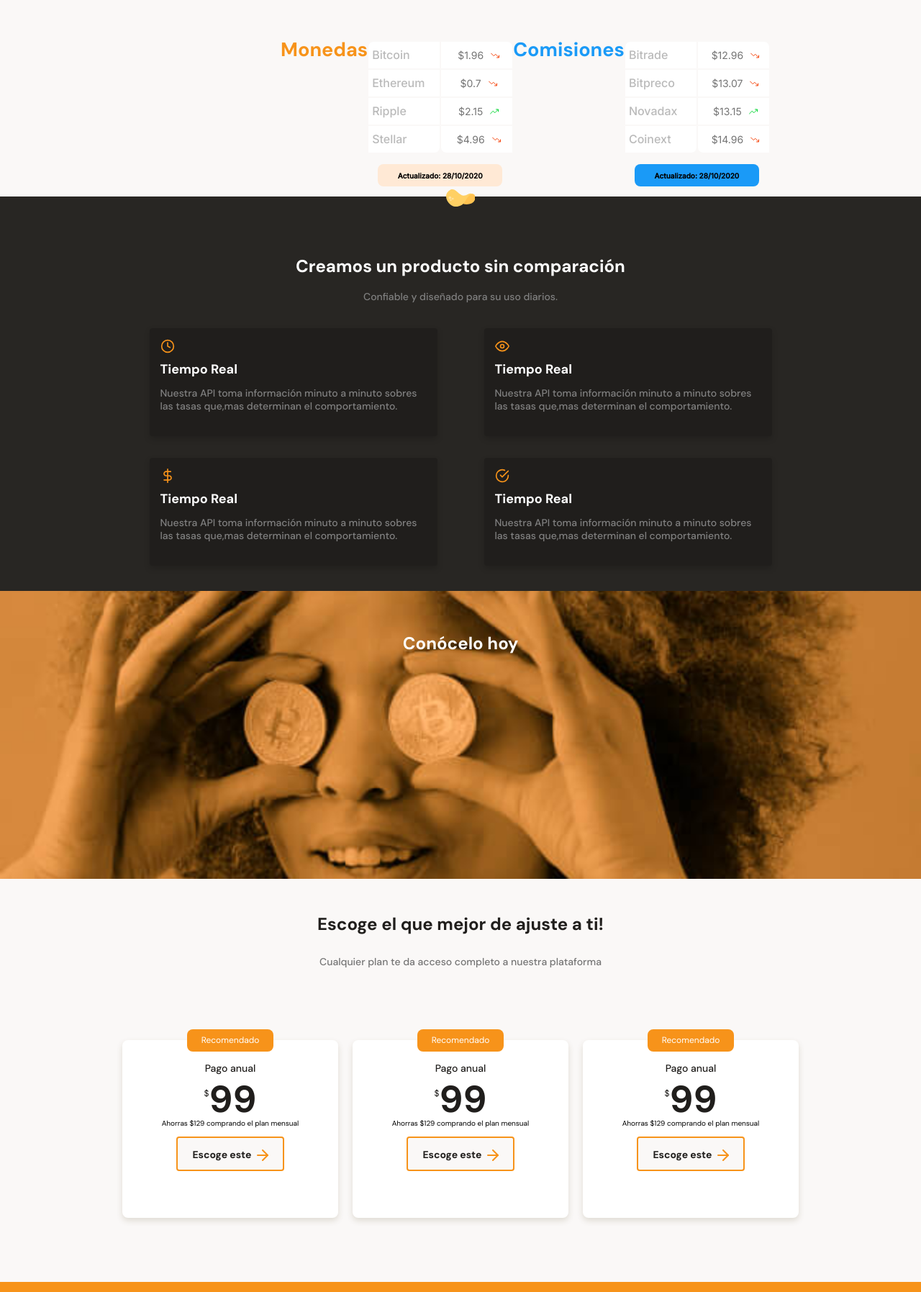
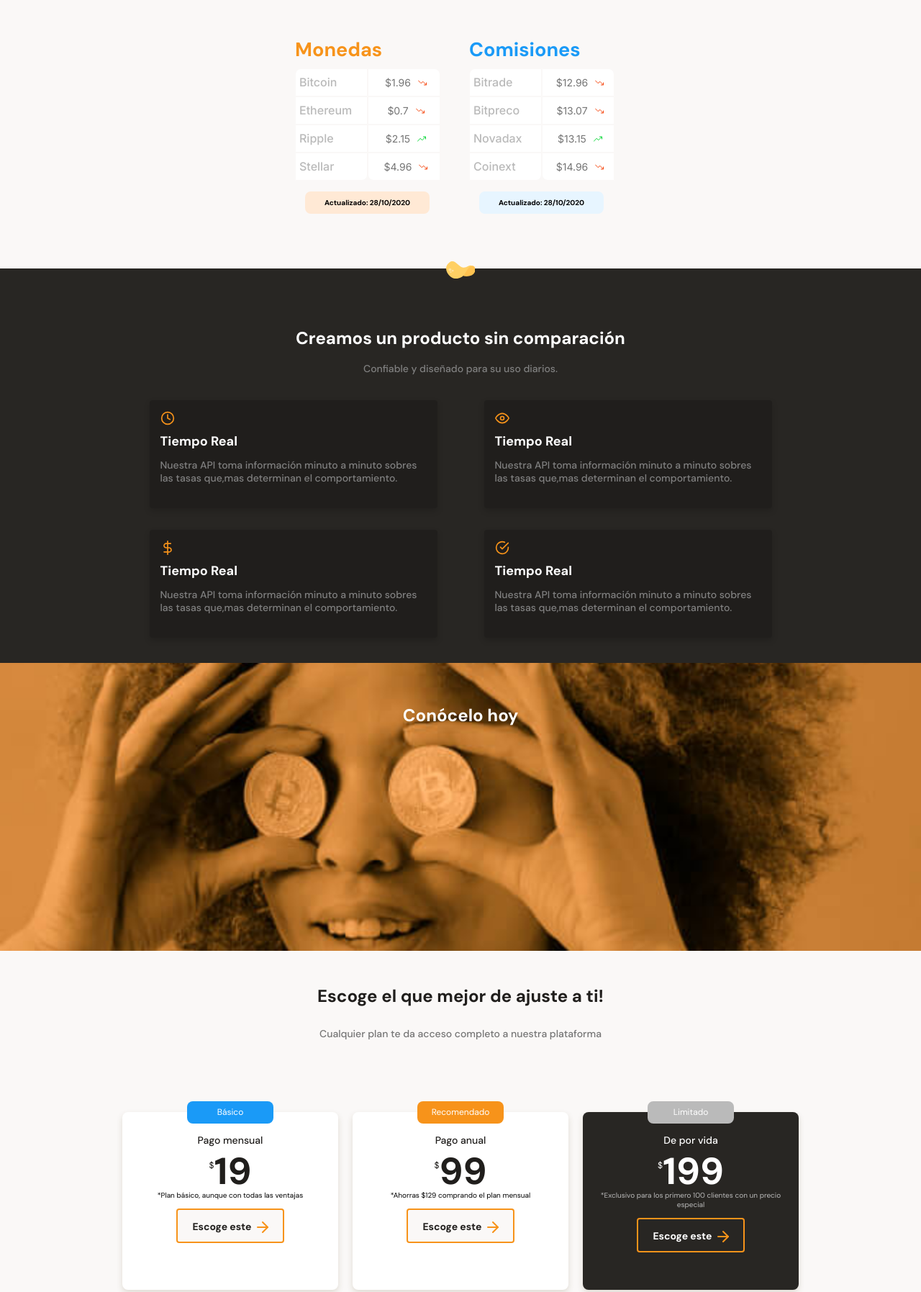
Before and after one commit to ivnvaldz7/BataBit, a plain HTML site: page index.html in a window 1280 px wide. Shown: the part 749-2544 px from the top of the page at 72% size. Drawn offline with Linux system fonts and the light colour scheme.

Commit message:
hotfix ready

```diff
--- a/CSS/tablet.css
+++ b/CSS/tablet.css
@@ -3,8 +3,6 @@
     width: 930px;
     margin: 0 auto;
 }
-
-
 
 .plans_container--slider{
     justify-content: center;
--- a/index.html
+++ b/index.html
@@ -26,10 +26,11 @@
             </div>
         </section>
         <section class="main_tables_container">
-            <section class="main_tables_container--title">
+            <section class="main_tables">
+                <article class="main_tables_container--title">
                     <h2>Monedas</h2>
-            </section>
-            <section class="main_tables">
+                </article>
+                <article class="main_tables_container--tables">
                     <div class="tables">Bitcoin</div>
                     <div class="tables">$1.96 <span class="down"></span></div>
                     <div class="tables">Ethereum</div>
@@ -38,14 +39,16 @@
                     <div class="tables">$2.15 <span class="up"></span></div>
                     <div class="tables">Stellar</div>
                     <div class="tables">$4.96 <span class="down"></span></div>
-                <div class="main_tables--date">
+                </article>
+                <article class="main_tables--date">
                     <p><b>Actualizado:</b> 28/10/2020</p>
-                </div>
-            </section>
-            <section class="main_tables_container--title2">
-                <h2>Comisiones</h2>
+                </article>
             </section>
             <section class="main_tables">
+                <article class="main_tables_container--title">
+                    <h2>Comisiones</h2>
+                </article>
+                <article class="main_tables_container--tables">
                     <div class="tables">Bitrade</div>
                     <div class="tables">$12.96 <span class="down"></span></div>
                     <div class="tables">Bitpreco</div>
@@ -54,9 +57,10 @@
                     <div class="tables">$13.15 <span class="up"></span></div>
                     <div class="tables">Coinext</div>
                     <div class="tables">$14.96 <span class="down"></span></div>
-                <div class="main_tables--date2">
+                </article>
+                <article class="main_tables--date">
                     <p><b>Actualizado:</b> 28/10/2020</p>
-                </div>
+                </article>
             </section>
         </section>
         <section class="main_products_details">
@@ -98,11 +102,11 @@
             </div>
             <section class="plans_container--slider">
                 <article class="plans_container--cards">
-                    <p class="recommended">Recomendado</p>
+                    <p class="recommended">Básico</p>
                     <div class="plan_info_container">
-                        <h3 class="plan_card--title">Pago anual</h3>
-                        <p class="plan_card--price"><span>$</span>99</p>
-                        <p class="plan_card--saving">Ahorras $129 comprando el plan mensual</p>
+                        <h3 class="plan_card--title">Pago mensual</h3>
+                        <p class="plan_card--price"><span>$</span>19</p>
+                        <p class="plan_card--saving">*Plan básico, aunque con todas las ventajas</p>
                         <button class="plan_card--ca">Escoge este <span></span></button>
                     </div>
                 </article>
@@ -111,16 +115,16 @@
                     <div class="plan_info_container">
                         <h3 class="plan_card--title">Pago anual</h3>
                         <p class="plan_card--price"><span>$</span>99</p>
-                        <p class="plan_card--saving">Ahorras $129 comprando el plan mensual</p>
+                        <p class="plan_card--saving">*Ahorras $129 comprando el plan mensual</p>
                         <button class="plan_card--ca">Escoge este <span></span></button>
                     </div>
                 </article>
                 <article class="plans_container--cards">
-                    <p class="recommended">Recomendado</p>
+                    <p class="recommended">Limitado</p>
                     <div class="plan_info_container">
-                        <h3 class="plan_card--title">Pago anual</h3>
-                        <p class="plan_card--price"><span>$</span>99</p>
-                        <p class="plan_card--saving">Ahorras $129 comprando el plan mensual</p>
+                        <h3 class="plan_card--title">De por vida</h3>
+                        <p class="plan_card--price"><span>$</span>199</p>
+                        <p class="plan_card--saving">*Exclusivo para los primero 100 clientes con un precio especial</p>
                         <button class="plan_card--ca">Escoge este <span></span></button>
                     </div>
                 </article>
--- a/styles.css
+++ b/styles.css
@@ -106,7 +106,7 @@ main{
     height: 200px;
     margin: 0 auto;
     margin-bottom: 50px;
-    background-image: url(/assets/imgs/bitcoin.svg);
+    background-image: url('./assets/imgs/bitcoin.svg');
     background-size: cover;
     background-position: center;
     background-repeat: no-repeat;
@@ -131,6 +131,15 @@ main{
     max-width: 500px;
     height: auto;
     margin: 0 auto;
+    display: flex;
+    height: 316px;
+    overflow-x: scroll;
+    overscroll-behavior-x: contain;
+    scroll-snap-type: x proximity;
+}
+.main_tables{
+    margin: 0 20px;
+    scroll-snap-align: center;
 }
 .main_tables_container--title{
     margin-bottom: 15px;
@@ -139,7 +148,7 @@ main{
     line-height: 2.3rem;
     color: var(--bitcoin-orange);
 }
-.main_tables{
+.main_tables_container--tables{
     display: grid;
     grid-template-columns: repeat(2, 101px);
     grid-template-rows: repeat(4, 39px);
@@ -178,6 +187,12 @@ main{
     font-weight: 400;
     justify-content: center;
 }
+.main_tables:nth-child(2) .main_tables_container--title{
+    color: var(--secondary-blue);
+}
+.main_tables:nth-child(2) .main_tables--date{
+    background-color: #E7F5FF;
+}
 .down{
     display: inline-block;
     width: 12px;
@@ -207,29 +222,7 @@ main{
     align-items: center;
     background-color: var(--soft-orange);
 }
-.main_tables--date .main_tables--date2 p{
-    font-size: 12px;
-    line-height: 19px;
-    font-weight: 400;
-}
-.main_tables_container--title2{
-    margin-bottom: 15px;
-    font-size: 1.8rem;
-    font-weight: 700;
-    line-height: 2.3rem;
-    color: var(--secondary-blue);
-}
-.main_tables--date2{
-    width: 173px;
-    height: 31px;
-    margin: 1.5rem 1.4rem 1.4rem;
-    font-weight: 700;
-    border-radius: 8px;
-    display: flex;
-    justify-content: center;
-    align-items: center;
-    background-color: var(--secondary-blue);
-}
+
 .main_products_details{
     position: relative;
     width: 100%;
@@ -379,7 +372,7 @@ main{
 }
 .plans_container--cards{
     position: relative;
-    scroll-snap-align: center ;
+    scroll-snap-align: center;
     width: 70%;
     min-width: 190px;
     max-width: 300px;
@@ -449,6 +442,26 @@ main{
     overscroll-behavior-x: contain;
     scroll-snap-type: x proximity;
 }
+.plans_container--cards:nth-child(1) .recommended{
+    background-color: var(--secondary-blue);
+}
+.plans_container--cards:nth-child(3) .recommended{
+    background-color: var(--grey);
+}
+.plans_container--cards:nth-child(3){
+    background-color: var(--warm-black);
+    color: var(--grey);
+}
+.plans_container--cards:nth-child(3) .plan_card--title{
+    color: var(--just-white);
+}
+.plans_container--cards:nth-child(3) .plan_card--price{
+    color: var(--just-white);
+}
+.plans_container--cards:nth-child(3) .plan_card--ca{
+    background-color: var(--warm-black);
+    color: var(--just-white);
+}
 footer{
     display: flex;
     width: 100%;
```
Lines whose indentation alone changed are shown as unchanged.
